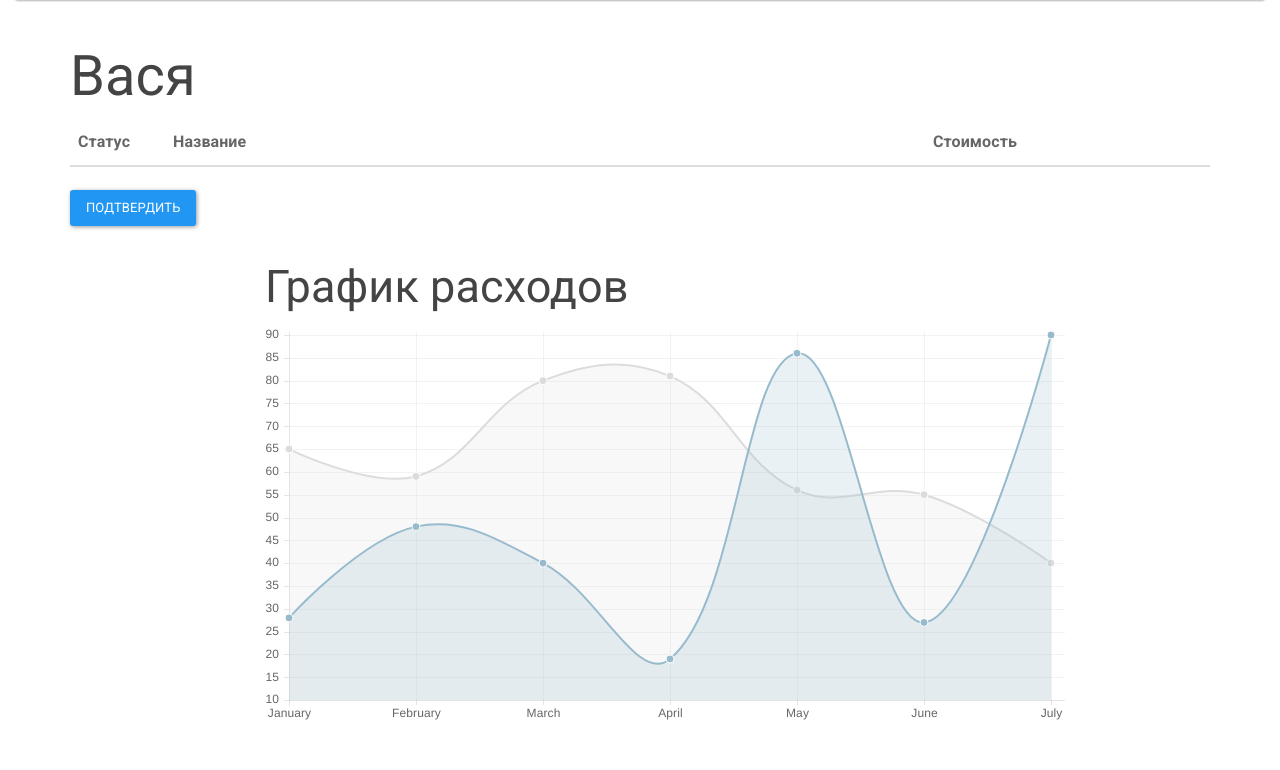
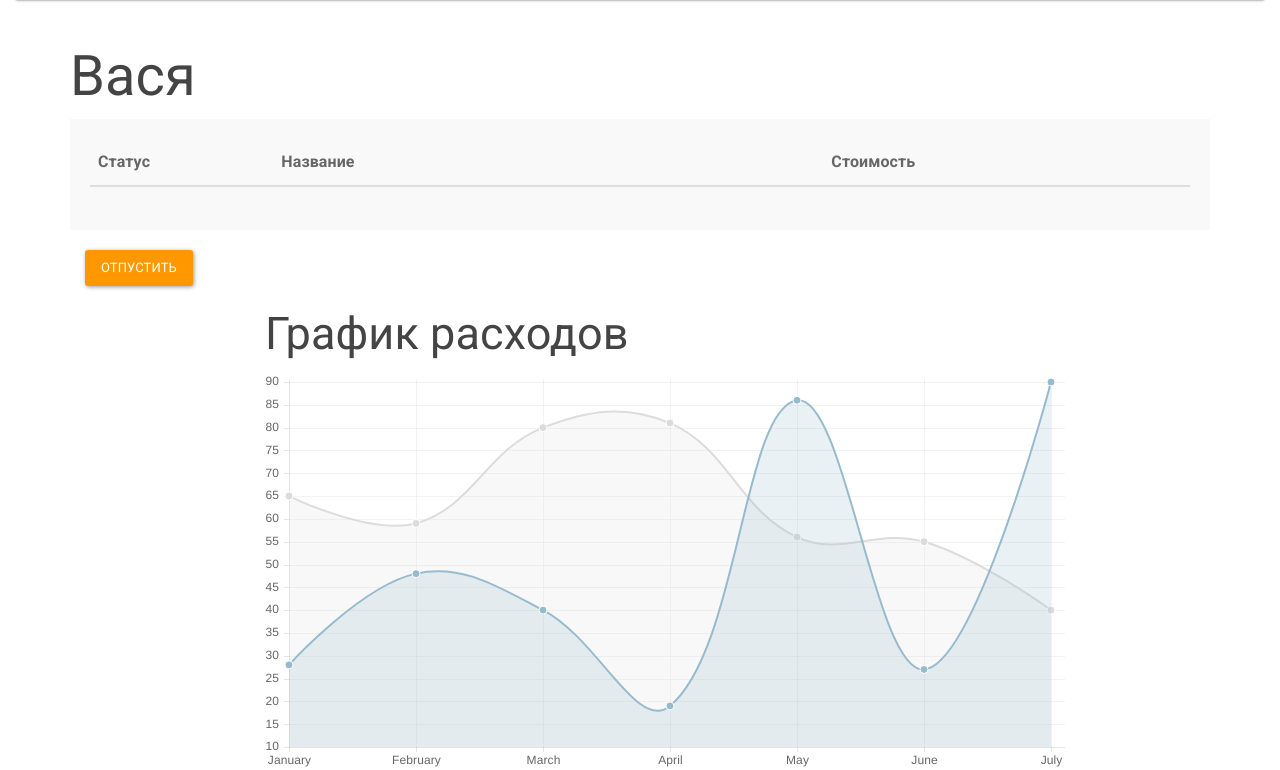
Before and after one commit to hackday-ru/team-15, a Flask app: template app/templates/user.html in a window 1280 px wide. Shown: the part 64-834 px from the top of the page. Before the commit the page ends 784 px from the top, so only its background shows below. Run offline with Flask 2, Linux system fonts and the light colour scheme; the template is opened without the code that fills it: values that come from a table or form of the project are taken from there, others are empty; data comes from the database, SQL or seed files in the repository; some libraries are stand-ins or nearby versions.

Commit message:
added beautiful box

```diff
--- a/app/templates/user.html
+++ b/app/templates/user.html
@@ -4,16 +4,17 @@
 
 <div class="container">
     <h1>{{ user.nickname }}</h1>
-    <div class="table-responsive">
 
+    <div class="well" style="max-height: 300px;overflow: auto;">
         <table class="table table-striped table-hover">
             <thead>
               <tr>
-                <th class="col-md-1">Статус</th>
-                <th class="col-md-8">Название</th>
+                  <th class="col-md-2">Статус</th>
+                  <th class="col-md-6">Название</th>
                   <th>Стоимость</th>
               </tr>
             </thead>
+
             <tbody>
               {% for debt in debts %}
               <tr>
@@ -25,10 +26,9 @@
             </tbody>
         </table>
     </div>
-
-    <p>
-        <button type="button" class="btn btn-primary">Подтвердить</button>
-    </p>
+    <div class="col-lg-12 col-lg-offset-0">
+        <button type="reset" class="btn btn-warning">Отпустить</button>
+    </div>
 </div>
 
 <div class="container">
```
Lines whose indentation alone changed are shown as unchanged.
